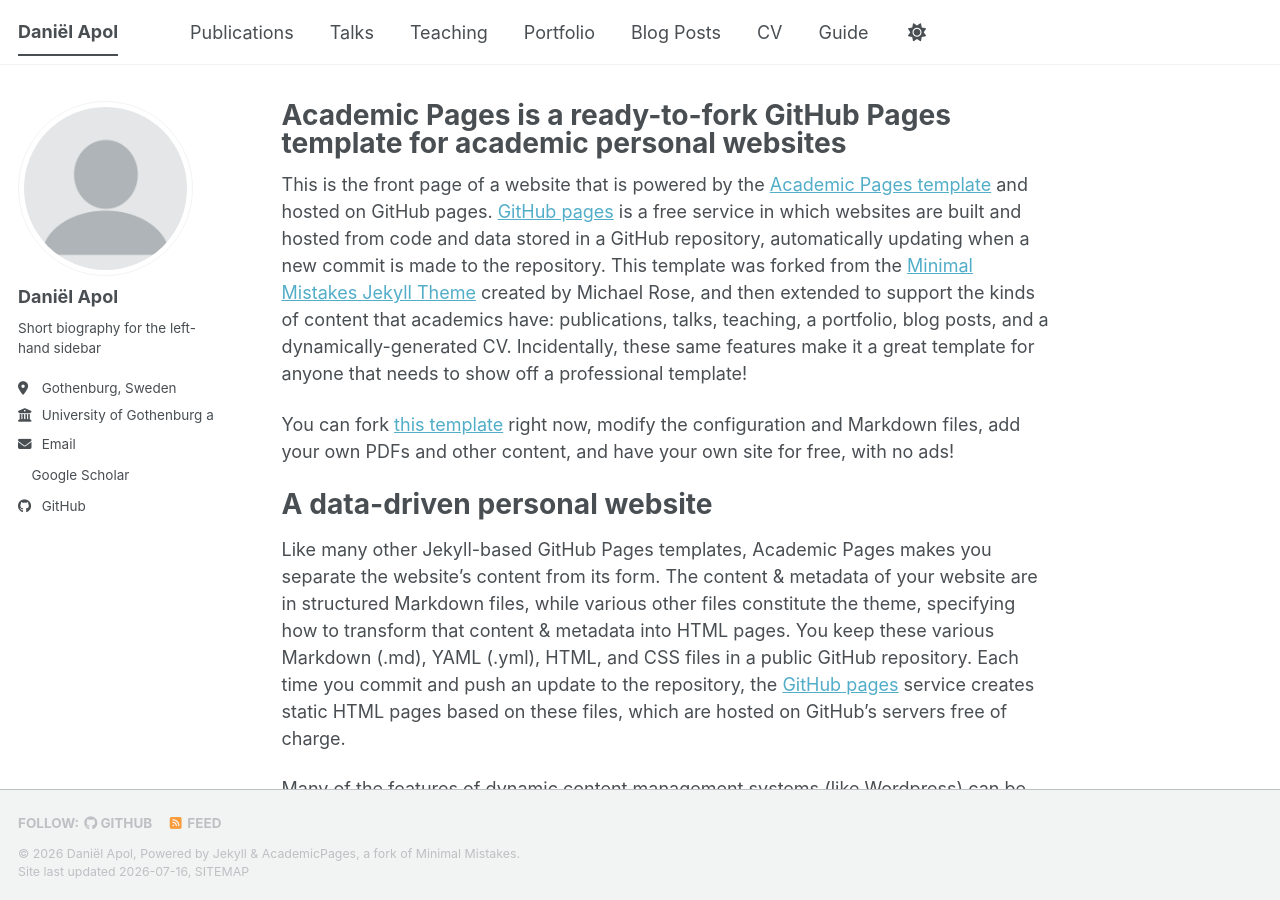
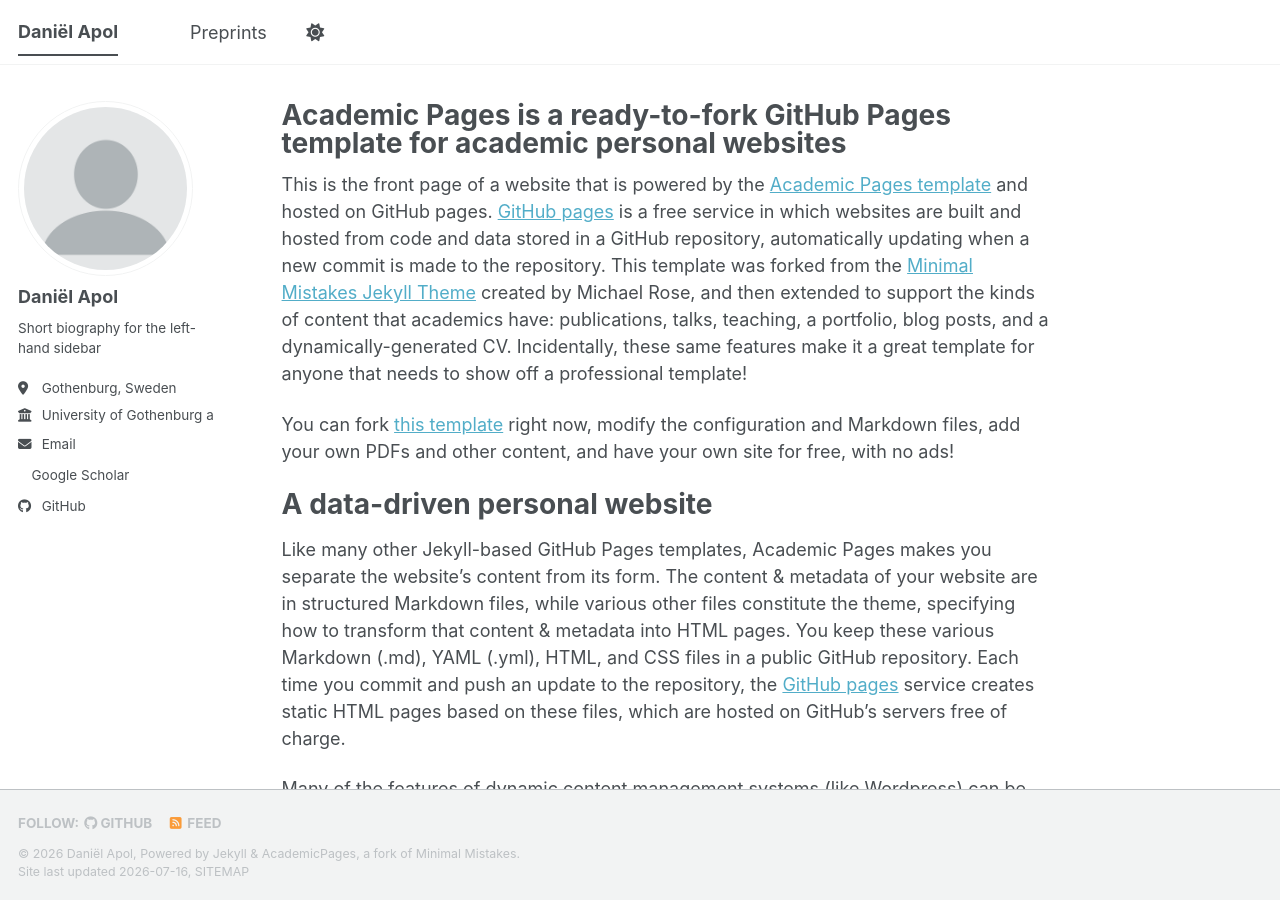
Before and after one commit to Apolboom/apolboom.github.io, a Jekyll site: the page built from _pages/about.md, in a window 1280 px wide and 900 px high. Built offline with Jekyll 4.4.1, drawn with Linux system fonts in a browser that asks for light colours; a style sheet for code colours, icons or effects is not loaded; part of the change alters nothing that is shown.

Commit message:
Changed main navigation
Added 'Preprints' section to navigation.

```diff
--- a/_data/navigation.yml
+++ b/_data/navigation.yml
@@ -8,26 +8,26 @@
 #      Markdown formatted page while the second is generated using JSON.
 
 main:
-  - title: "Publications"
-    url: /publications/
-
-  - title: "Talks"
-    url: /talks/
-
-  - title: "Teaching"
-    url: /teaching/
-
-  - title: "Portfolio"
-    url: /portfolio/
-
-  - title: "Blog Posts"
-    url: /year-archive/
-
-  - title: "CV"
-    url: /cv/
-
-  # - title: "CV"
-  #   url: /cv-json/
-
-  - title: "Guide"
-    url: /markdown/
+  - title: "Preprints"
+    url: /preprints/
+ #
+ # - title: "Talks"
+ #   url: /talks/
+ #
+ # - title: "Teaching"
+ #   url: /teaching/
+ #
+ # - title: "Portfolio"
+ #   url: /portfolio/
+ #
+ # - title: "Blog Posts"
+ #   url: /year-archive/
+ #
+ # - title: "CV"
+ #   url: /cv/
+ #
+ # # - title: "CV"
+ # #   url: /cv-json/
+ #
+ # - title: "Guide"
+ #  url: /markdown/
```
